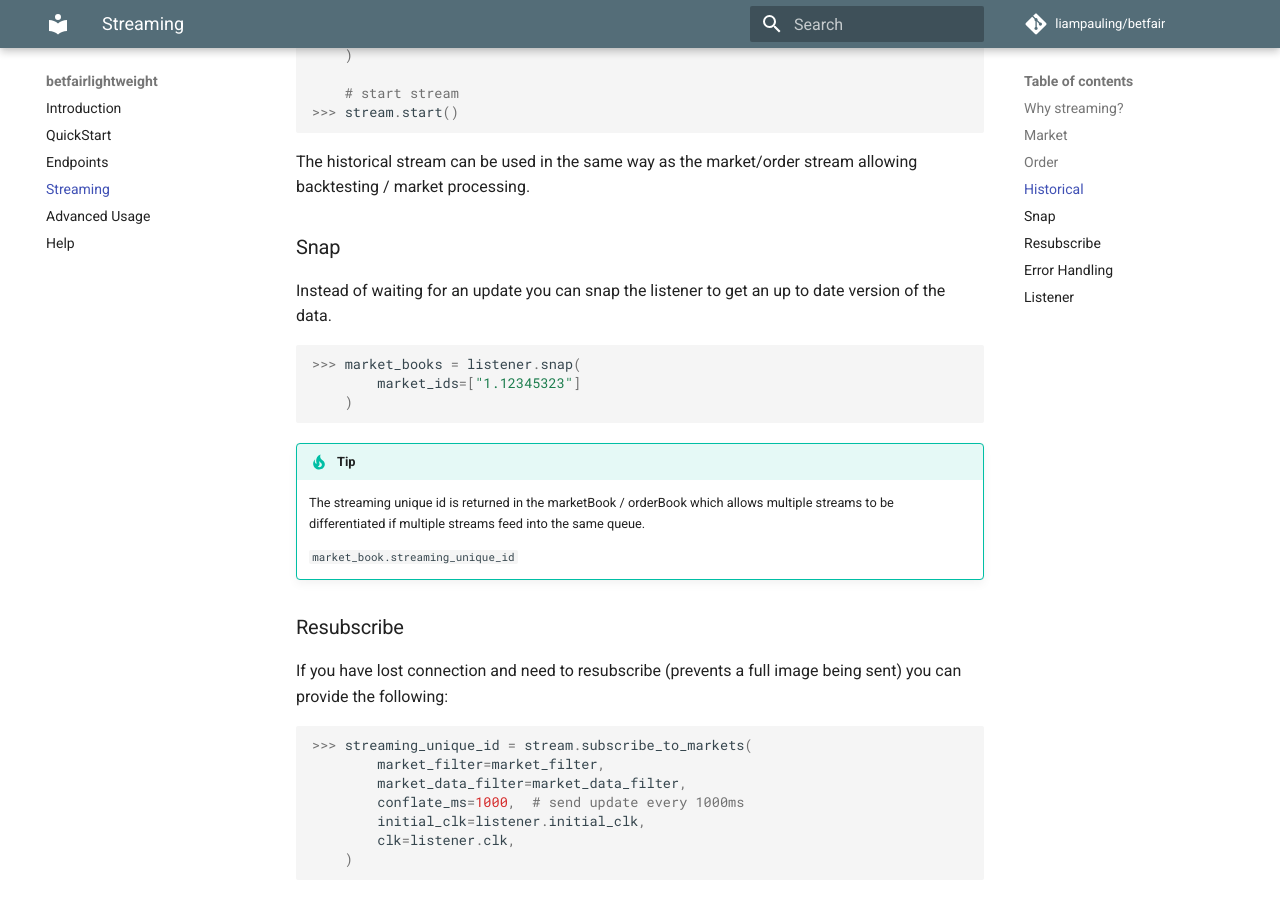
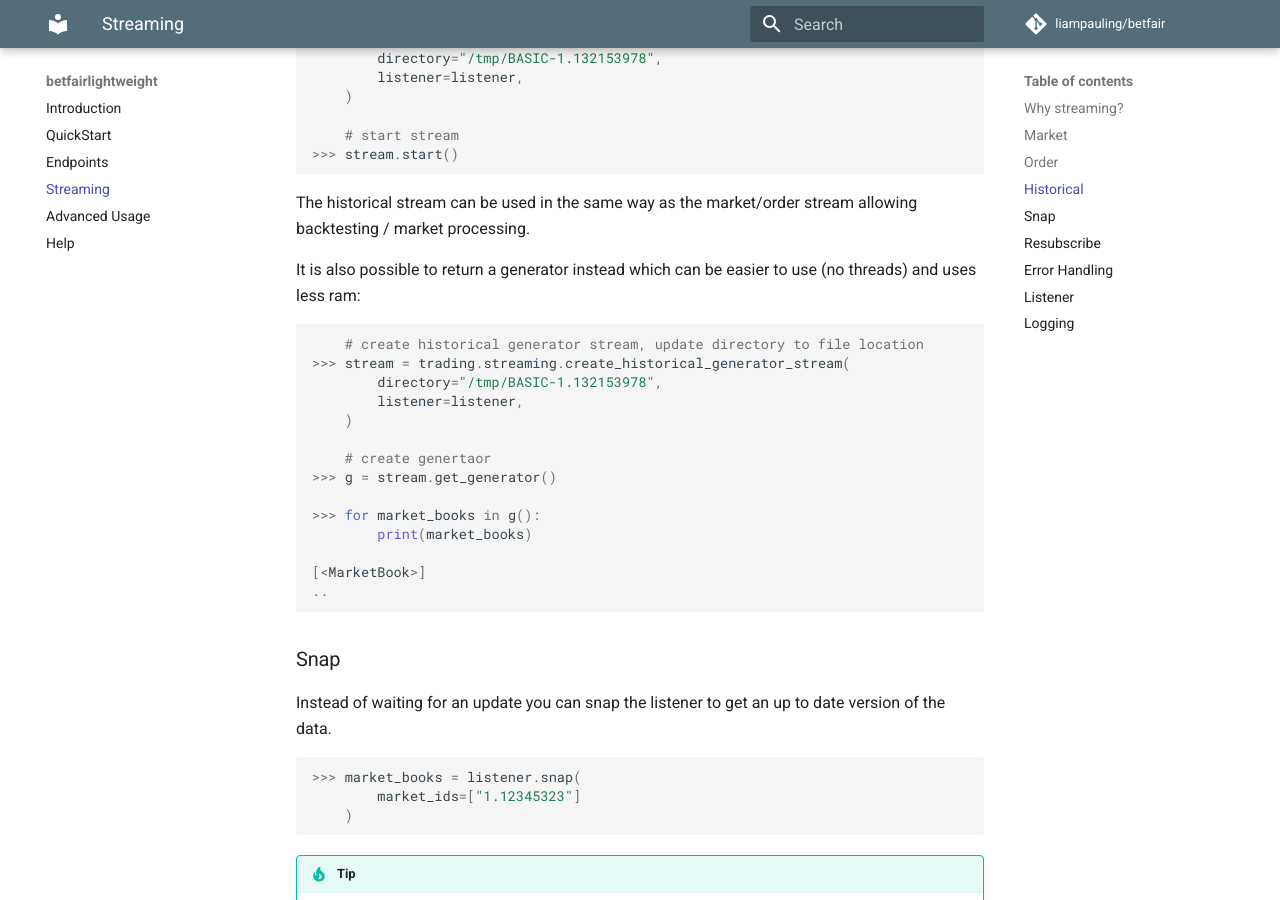
Before and after one commit to betcode-org/betfair, an MkDocs documentation site: the page built from docs/streaming.md, in a window 1280 px wide and 900 px high, scrolled down 3032 px. Built offline with MkDocs 1.6.1 and Material for MkDocs 9.7.7, drawn with Linux system fonts in a browser that asks for light colours; comment, search, counter and statistics services are not loaded; some of the changed text lies outside the part shown.

Commit message:
readme bugfix docs update

````diff
--- a/docs/streaming.md
+++ b/docs/streaming.md
@@ -15,6 +15,8 @@
 - From that moment, data keeps flowing from Betfair to your machine.
 - There are no data overheads as you would have with polling / HTTP.
 - This results in faster data and less CPU from your machine (and Betfair's)
+
+The full docs can be found [here](https://docs.developer.betfair.com/display/1smk3cen4v3lu3yomq5qye0ni/Exchange+Stream+API)
 
 ### Market
 
@@ -144,6 +146,25 @@
 
 The historical stream can be used in the same way as the market/order stream allowing backtesting / market processing.
 
+It is also possible to return a generator instead which can be easier to use (no threads) and uses less ram:
+
+```python
+    # create historical generator stream, update directory to file location
+>>> stream = trading.streaming.create_historical_generator_stream(
+        directory="/tmp/BASIC-1.132153978",
+        listener=listener,
+    )
+
+    # create genertaor
+>>> g = stream.get_generator()
+
+>>> for market_books in g():
+        print(market_books)
+
+[<MarketBook>]
+..
+```
+
 ### Snap
 
 Instead of waiting for an update you can snap the listener to get an up to date version of the data.
@@ -196,3 +217,13 @@
 
 custom_listener = MyListener()
 ```
+
+### Logging
+
+In order to debug the stream update the logging level to DEBUG:
+
+```python
+import logging
+
+logging.basicConfig(level=logging.DEBUG)
+```
````
Also changed, not shown: README.md (+2 -2 lines).
